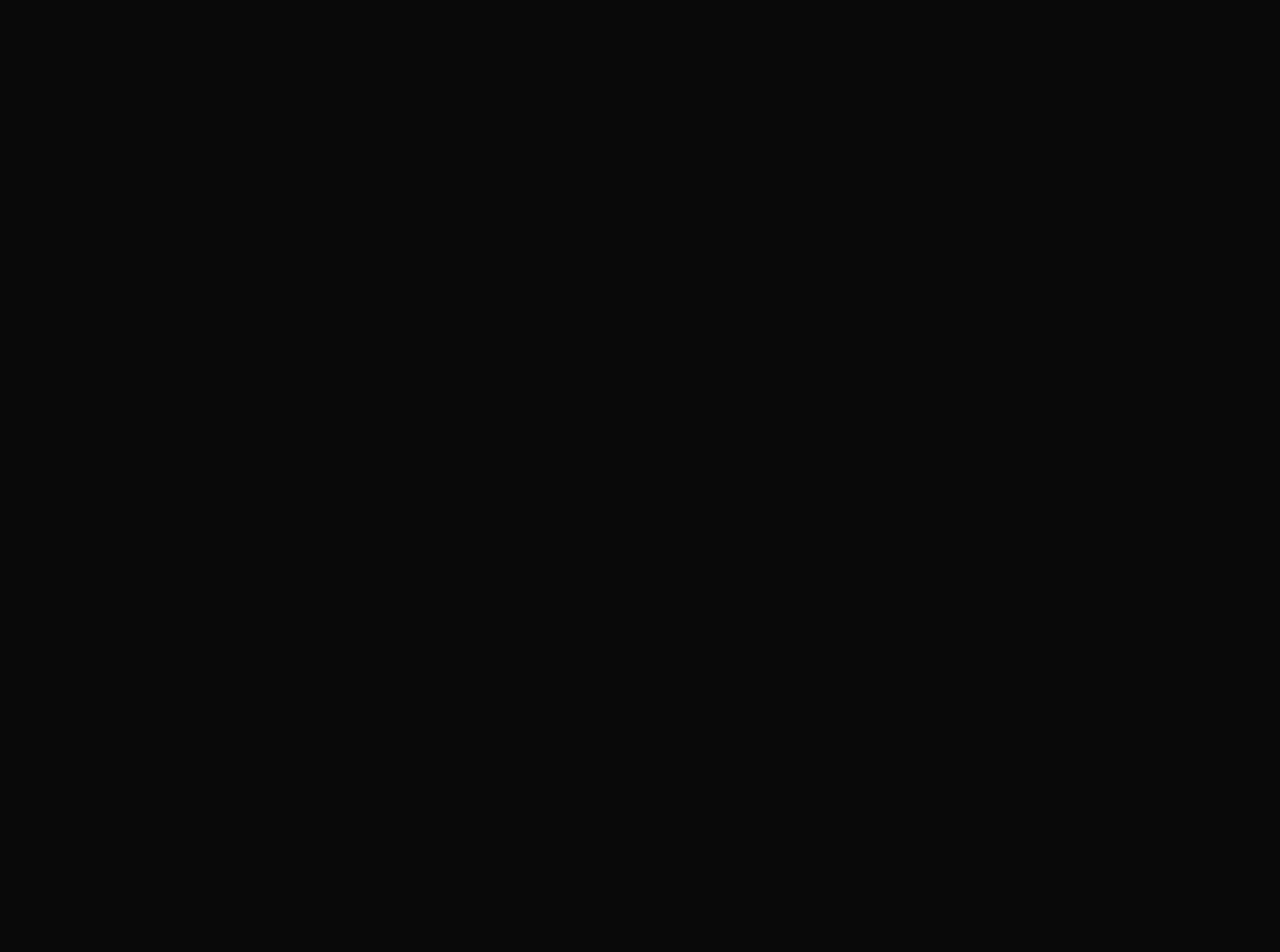
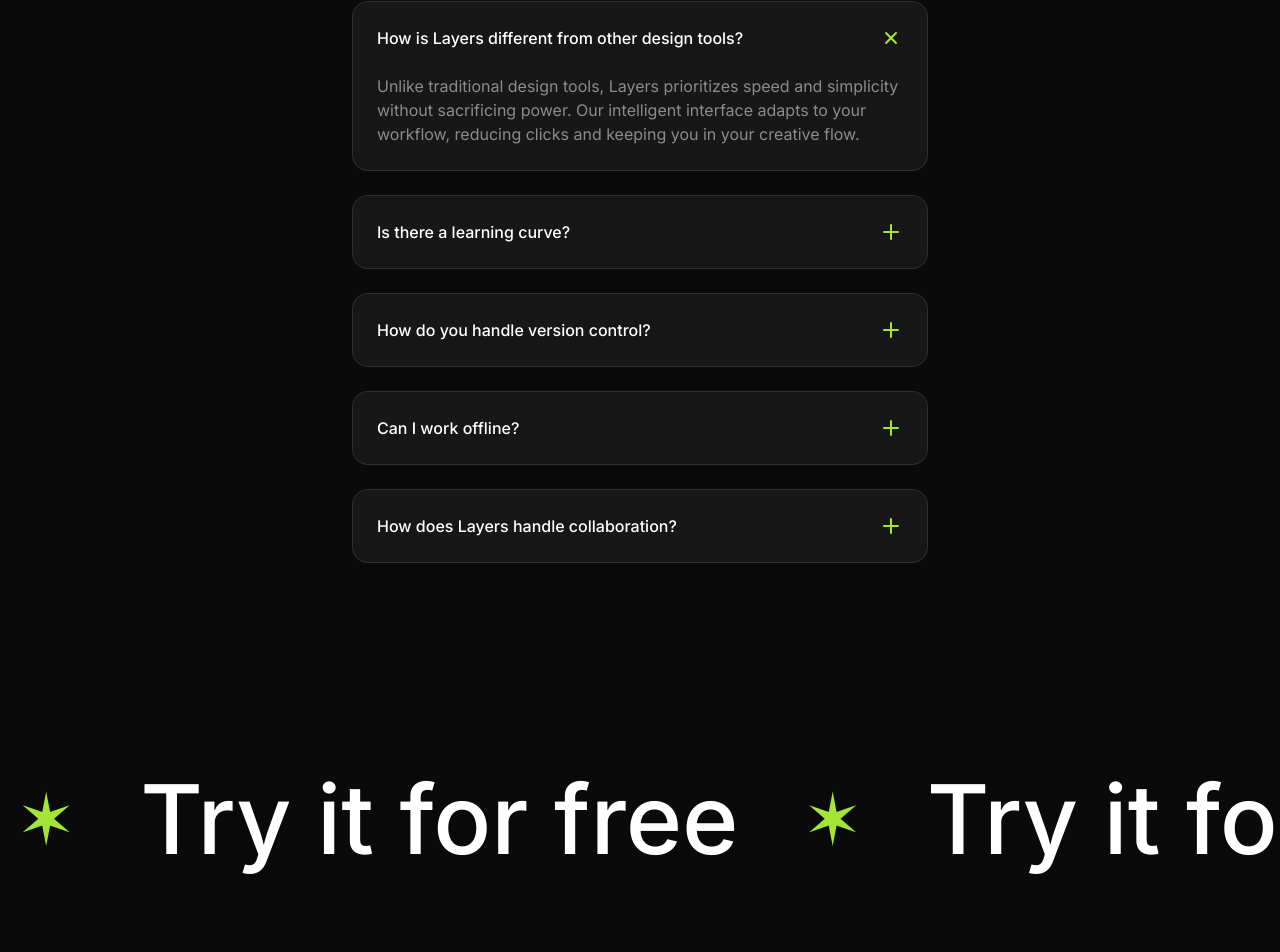
Before and after one commit to Suryansh777777/layers, a Next.js app: page / in a window 1280 px wide. Shown: the part 4258-5210 px from the top of the page. Before the commit the page ends 3937 px from the top, so only its background shows below. Built offline with nearby package versions, Linux system fonts and the light colour scheme.

Commit message:
Add CallToAction and Faqs sections, and update Home page layout

```diff
--- a/src/app/page.tsx
+++ b/src/app/page.tsx
@@ -1,4 +1,7 @@
+import CallToAction from "@/sections/CallToAction";
+import Faqs from "@/sections/Faqs";
 import Features from "@/sections/Features";
+import Footer from "@/sections/Footer";
 import Hero from "@/sections/Hero";
 import Integrations from "@/sections/Integrations";
 import Introduction from "@/sections/Introduction";
@@ -14,6 +17,9 @@ export default function Home() {
       <Introduction />
       <Features />
       <Integrations />
+      <Faqs />
+      <CallToAction />
+      <Footer />
     </>
   );
 }
--- a/src/sections/CallToAction.tsx
+++ b/src/sections/CallToAction.tsx
@@ -1,3 +1,16 @@
 export default function CallToAction() {
-    return <div>Call To Action</div>;
+  return (
+    <section className="py-24">
+      <div className="overflow-x-clip p-4 flex">
+        <div className="flex flex-none gap-16 text-7xl md:text-8xl font-medium">
+          {Array.from({ length: 10 }).map((_, index) => (
+            <div key={index} className="flex items-center gap-16">
+              <span className="text-lime-400 text-7xl ">&#10038;</span>
+              <span>Try it for free</span>
+            </div>
+          ))}
+        </div>
+      </div>
+    </section>
+  );
 }
--- a/src/sections/Faqs.tsx
+++ b/src/sections/Faqs.tsx
@@ -1,26 +1,84 @@
+import Tag from "@/components/Tag";
+import { twMerge } from "tailwind-merge";
+
 const faqs = [
   {
     question: "How is Layers different from other design tools?",
-        answer: "Unlike traditional design tools, Layers prioritizes speed and simplicity without sacrificing power. Our intelligent interface adapts to your workflow, reducing clicks and keeping you in your creative flow.",
+    answer:
+      "Unlike traditional design tools, Layers prioritizes speed and simplicity without sacrificing power. Our intelligent interface adapts to your workflow, reducing clicks and keeping you in your creative flow.",
   },
   {
     question: "Is there a learning curve?",
-        answer: "Layers is designed to feel intuitive from day one. Most designers are productive within hours, not weeks. We also provide interactive tutorials and comprehensive documentation to help you get started.",
+    answer:
+      "Layers is designed to feel intuitive from day one. Most designers are productive within hours, not weeks. We also provide interactive tutorials and comprehensive documentation to help you get started.",
   },
   {
     question: "How do you handle version control?",
-        answer: "Every change in Layers is automatically saved and versioned. You can review history, restore previous versions, and create named versions for important milestones.",
+    answer:
+      "Every change in Layers is automatically saved and versioned. You can review history, restore previous versions, and create named versions for important milestones.",
   },
   {
     question: "Can I work offline?",
-        answer: "Yes! Layers includes a robust offline mode. Changes sync automatically when you're back online, so you can keep working anywhere.",
+    answer:
+      "Yes! Layers includes a robust offline mode. Changes sync automatically when you're back online, so you can keep working anywhere.",
   },
   {
     question: "How does Layers handle collaboration?",
-        answer: "Layers is built for collaboration. You can invite team members to your projects, share feedback, and work together in real-time.",
+    answer:
+      "Layers is built for collaboration. You can invite team members to your projects, share feedback, and work together in real-time.",
   },
 ];
 
 export default function Faqs() {
-    return <div>Faqs</div>;
+  const selectedIndex = 0;
+  return (
+    <section className="py-24 ">
+      <div className="container">
+        <div className="flex justify-center">
+          <Tag>Faqs</Tag>
+        </div>
+        <h2 className="text-6xl font-medium mt-6 text-center max-w-xl mx-auto">
+          Questions? We've got <span className="text-lime-400">answers</span>
+        </h2>
+        <div className="mt-12 flex flex-col gap-6 max-w-xl mx-auto">
+          {faqs.map((faq, faqIndex) => (
+            <div
+              key={faqIndex}
+              className="bg-neutral-900 rounded-2xl border border-white/10 p-6"
+            >
+              <div className="flex justify-between items-center">
+                <h3 className=" font-medium">{faq.question}</h3>
+                <svg
+                  xmlns="http://www.w3.org/2000/svg"
+                  width="24"
+                  height="24"
+                  viewBox="0 0 24 24"
+                  fill="none"
+                  stroke="currentColor"
+                  strokeWidth="2"
+                  strokeLinecap="round"
+                  strokeLinejoin="round"
+                  className={twMerge(
+                    "feather feather-plus text-lime-400 flex-shrink-0",
+                    selectedIndex === faqIndex && "rotate-45"
+                  )}
+                >
+                  <line x1="12" y1="5" x2="12" y2="19"></line>
+                  <line x1="5" y1="12" x2="19" y2="12"></line>
+                </svg>
+              </div>
+              <div
+                className={twMerge(
+                  "mt-6",
+                  selectedIndex !== faqIndex && "hidden"
+                )}
+              >
+                <p className="text-white/50 ">{faq.answer}</p>
+              </div>
+            </div>
+          ))}
+        </div>
+      </div>
+    </section>
+  );
 }
```
Lines whose indentation alone changed are shown as unchanged.
